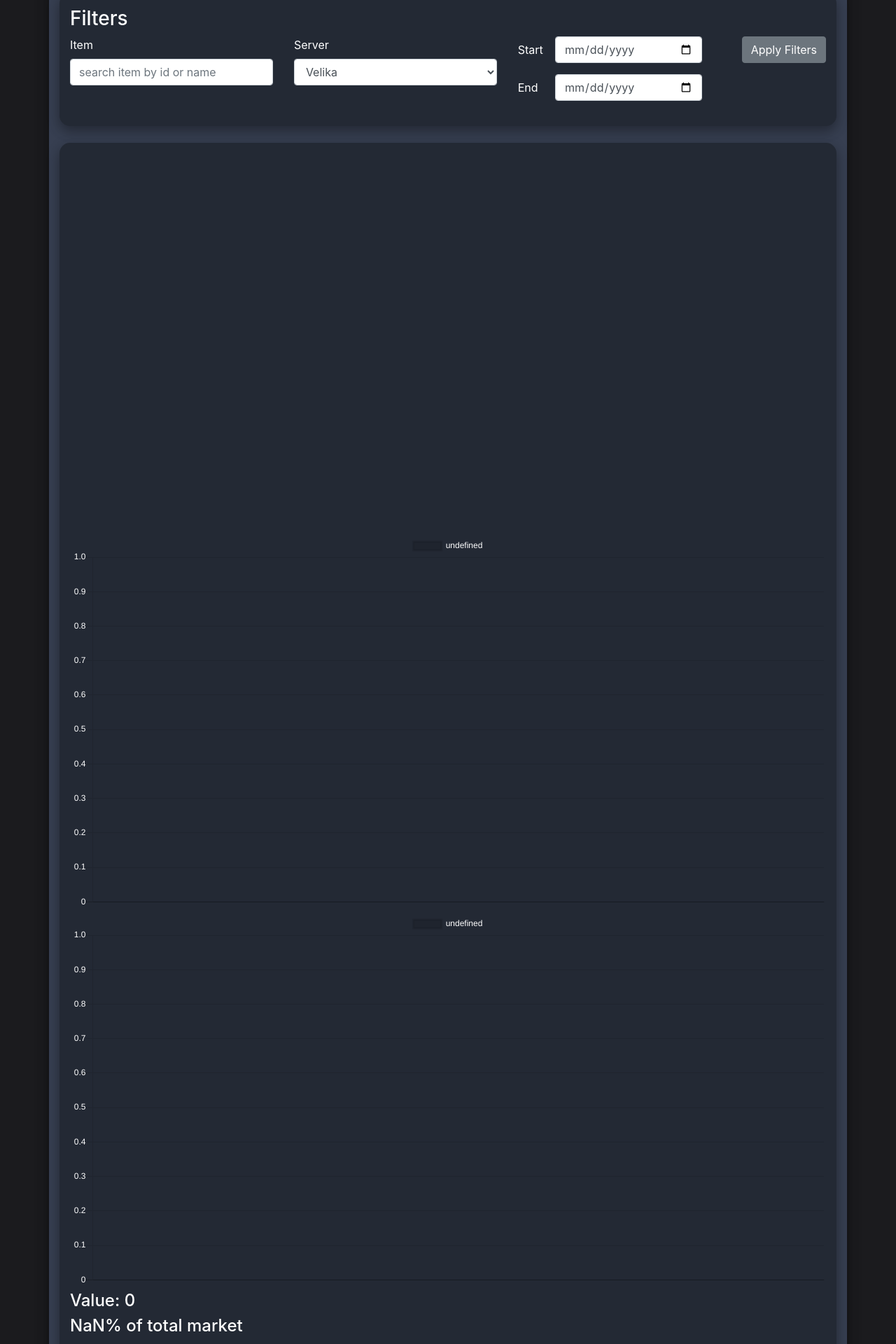
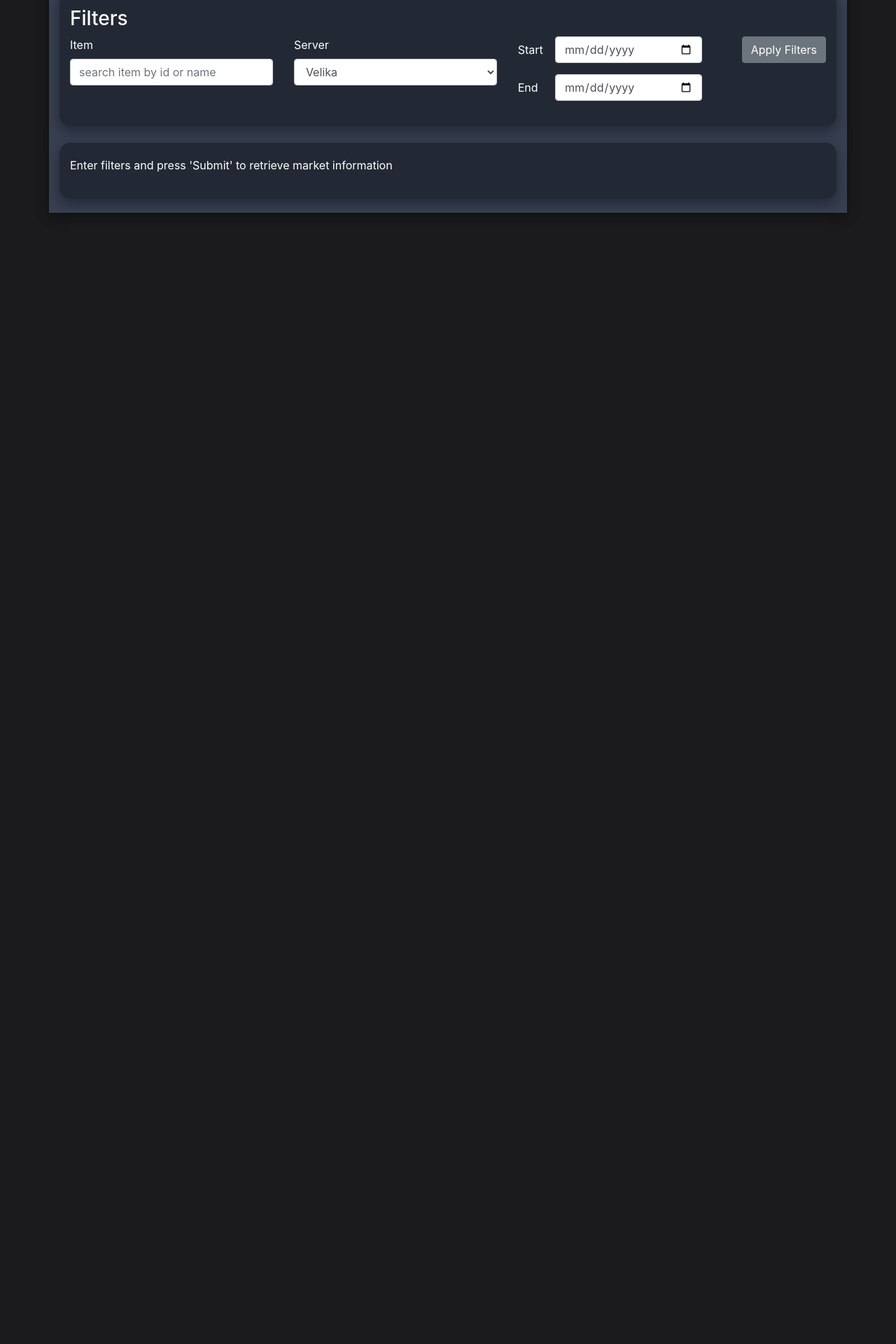
Before and after one commit to Kloct/elixir, a React (Create React App) app: page /BrokerAnalytics in a window 1280 px wide. Shown: the part 78-1998 px from the top of the page at 70% size. After the commit the page ends 800 px from the top, so only its background shows below. Built offline with nearby package versions, Linux system fonts and the light colour scheme.

Commit message:
Added Loading Notification Features

```diff
--- /dev/null
+++ b/src/components/WithLoading.js
@@ -0,0 +1,12 @@
+import React from 'react';
+import { loading} from '../loading.gif';
+
+function WithLoading(Component) {
+  return function WihLoadingComponent({ isLoading, isnull, ...props }) {
+    if (!isLoading&&!isnull) return (<Component {...props} />);
+    else if (isnull) return (<p>Enter filters and press 'Submit' to retrieve market information</p>);
+    return (<p>Loading Data...</p>);
+  }
+}
+
+export default WithLoading;
--- /dev/null
+++ b/src/components/dataTable.js
@@ -0,0 +1,19 @@
+import React from 'react';
+import '../App.css';
+
+import { Doughnut, Line } from 'react-chartjs-2';
+
+export default class BrokerAnalytics extends React.Component {
+
+  render() {
+    return (
+      <div>
+        <Doughnut data={this.props.dataTable.topSellers} />
+        <Line data={this.props.dataTable.PdQ} />
+        <Line data={this.props.dataTable.QoT} />
+        <h4>Value: {Math.round(this.props.dataTable.marketInfo.itemValue/10000).toLocaleString()}</h4>
+        <h4>{Math.round((this.props.dataTable.marketInfo.itemValue/this.props.dataTable.marketInfo.totalValue)*10000)/100}% of total market</h4>
+      </div>
+    );
+  }
+}
--- a/src/components/infoTable.js
+++ b/src/components/infoTable.js
@@ -18,7 +18,7 @@ export default class InfoTable extends React.Component {
               <tr key={server.server}>
                 <td value={server.server}>{server.server}</td>
                 <td>{server.sales.toLocaleString()}</td>
-                <td>{Math.round(server.value).toLocaleString()}</td>
+                <td>{Math.round(server.values).toLocaleString()}</td>
               </tr>
             )}
           </tbody>
--- a/src/components/rankings.js
+++ b/src/components/rankings.js
@@ -5,10 +5,16 @@ import SellerTable from '../components/sellerTable';
 import '../App.css';
 import { colorPicker } from '../utils';
 import { Doughnut } from 'react-chartjs-2';
+import WithLoading from './WithLoading';
+
+const SellerTableWithLoading = WithLoading(SellerTable);
+const InfoTableWithLoading = WithLoading(InfoTable);
 
 export default class Rankings extends React.Component {
-  state = { info: [], top: [], serverSelect: "Velika", chartInfo:{} }
+  state = { info: [], top: [], serverSelect: "Velika", chartInfo:{}, serverInfoLoading:false, topNLoading:false}
   componentDidMount(){
+    this.setState({ serverInfoLoading:true })
+    this.setState({ topNLoading:true })
     fetch('/db/serverinfo')
       .then(d => d.json())
       .then(info => {
@@ -23,10 +29,14 @@ export default class Rankings extends React.Component {
             labels: info.map(info => {return info.server})
          }
         })
+        this.setState({ serverInfoLoading:false })
+        console.log(this.state)
     })
     fetch(`/db/topN`)
       .then(data => data.json())
-      .then(top => { this.setState( { top })
+      .then(top => {
+        this.setState({ top })
+        this.setState({ topNLoading:false })
     })
   }
   changeServer(event) {
@@ -48,12 +58,12 @@ export default class Rankings extends React.Component {
               <h2>Server Ranking</h2>
               <br/>
               <Doughnut data={this.state.chartInfo} width={200} height={150} options={{maintainAspectRatio: true, layout: {padding: {bottom: 50}}}}/>
-              <InfoTable info={this.state.info}/>
+              <InfoTableWithLoading isLoading={this.state.serverInfoLoading} info={this.state.info}/>
             </Col>
             <Col align="center">
               <h2>Seller Ranking</h2>
               <br/>
-              <SellerTable filteredTop={filteredTop} changeServer={this.changeServer.bind(this)}/>
+              <SellerTableWithLoading isLoading={this.state.topNLoading} filteredTop={filteredTop} changeServer={this.changeServer.bind(this)}/>
             </Col>
           </Row>
         </Container>
--- a/src/layouts/BrokerAnalytics.js
+++ b/src/layouts/BrokerAnalytics.js
@@ -3,46 +3,41 @@ import { Container, Row, Col } from 'reactstrap';
 import DataForm from '../components/dataForm';
 import '../App.css';
 import { colorPicker, formatDate } from '../utils';
-import { Doughnut, Line } from 'react-chartjs-2';
+import DataTable from '../components/dataTable';
+import WithLoading from '../components/WithLoading';
+
+const DataTableWithLoading = WithLoading(DataTable);
 
 export default class BrokerAnalytics extends React.Component {
   constructor(props){
     super(props);
     this.state = {
-      PdQ: {
-        datasets: [{
-            data: []
-        }],
-        labels: []
-      },
-      QoT: {
-        datasets: [{
-          data: []
-        }],
-        labels: []
-      },
-      topSellers: {
-        datasets: [{
-          data: []
-        }],
-        labels: []
-      },
-      marketInfo:{
-        itemValue: null,
-        totalValue: null
+      loading:false,
+      isnull:true,
+      dataTable:{}
     }
   }
-  }
-
-  getItemSalesHistory(filters){
+  //filters recevied
+  filtersSubmitted(filters){
+    //started loading
+    this.setState({
+      isnull:false,
+      loading:true,
+      dataTable:{}
+    });
+    // API Call
     fetch('/db/itemSalesHistory', {
       method: 'POST',
       headers: { "Content-Type": "application/json" },
       body: JSON.stringify(filters)
     })
     .then(data => data.json())
+    //done loading
     .then(data => {
       this.setState({
+        loading:false,
+        isnull:false,
+        dataTable:{
           PdQ: {
             datasets: [{
               data: data.sales.map(data => {return data.price}),
@@ -70,10 +65,9 @@ export default class BrokerAnalytics extends React.Component {
           marketInfo: {
             itemValue: data.itemMarketValue[0].total,
             totalValue: data.marketValue[0].total
+          },
         }
       });
-      console.log('state:')
-      console.log(this.state);
     });
   }
 
@@ -83,17 +77,13 @@ export default class BrokerAnalytics extends React.Component {
         <br /><br />
         <Container className="content">
           <h3>Filters</h3>
-          <DataForm onSubmit={filters => this.getItemSalesHistory(filters)}/>
+          <DataForm onSubmit={filters => this.filtersSubmitted(filters)}/>
         </Container>
         <br />
         <Container className="content">
         <Row>
           <Col>
-            <Doughnut data={this.state.topSellers} />
-            <Line data={this.state.PdQ} />
-            <Line data={this.state.QoT} />
-            <h4>Value: {Math.round(this.state.marketInfo.itemValue/10000).toLocaleString()}</h4>
-            <h4>{Math.round((this.state.marketInfo.itemValue/this.state.marketInfo.totalValue)*10000)/100}% of total market</h4>
+            <DataTableWithLoading isLoading={this.state.loading} isnull={this.state.isnull} dataTable={this.state.dataTable}/>
           </Col>
         </Row>
         </Container>
```
Lines whose indentation alone changed are shown as unchanged.
